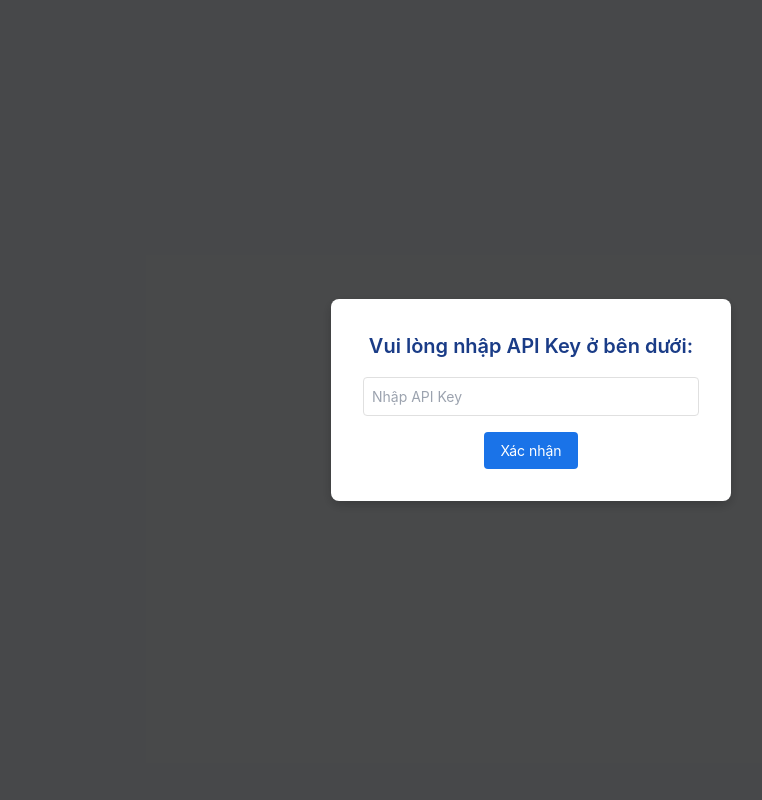
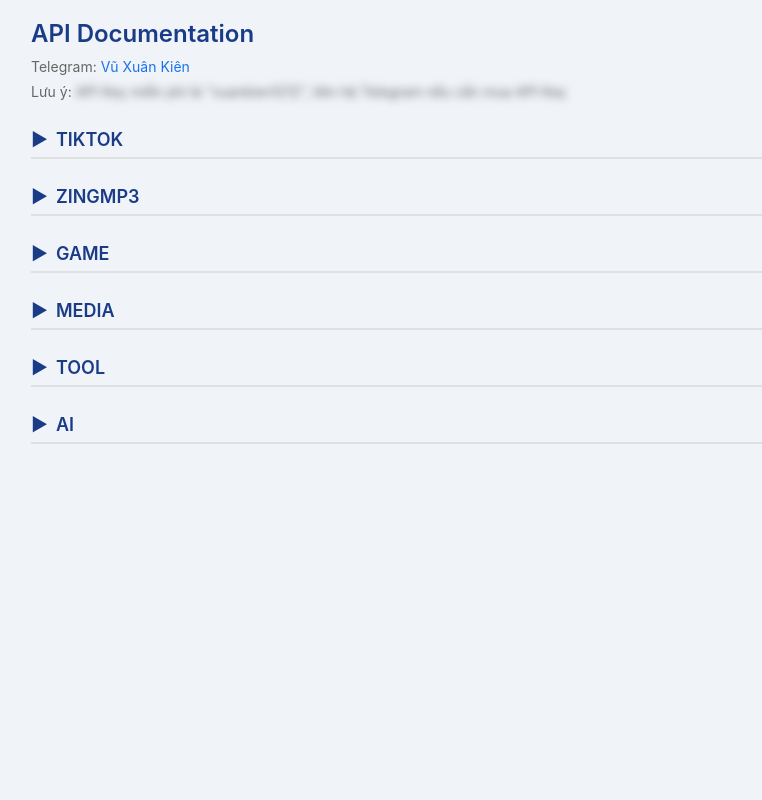
Before and after one commit to Xuankiendev/api-kiendev, a Flask app: page / in a window 1280 px wide. Shown: the whole page, without its empty margins (109-871 px from the left). Run offline with Flask 3, Linux system fonts and the light colour scheme.

Commit message:
Update index.html

```diff
--- a/templates/index.html
+++ b/templates/index.html
@@ -12,87 +12,12 @@
             color: #333;
             margin: 0;
             padding: 1rem;
-            overflow: hidden;
         }
         .container {
             max-width: 1000px;
             margin: 0 auto;
             opacity: 0;
             animation: fadeIn 0.8s ease-out forwards;
-            display: none;
-        }
-        .modal {
-            position: fixed;
-            top: 0;
-            left: 0;
-            width: 100%;
-            height: 100%;
-            background: rgba(0, 0, 0, 0.7);
-            display: flex;
-            align-items: center;
-            justify-content: center;
-            z-index: 1000;
-        }
-        .modal-content {
-            background: #fff;
-            padding: 2rem;
-            border-radius: 0.5rem;
-            text-align: center;
-            box-shadow: 0 4px 12px rgba(0, 0, 0, 0.2);
-            max-width: 400px;
-            width: 90%;
-        }
-        .modal-content h2 {
-            font-size: 1.25rem;
-            font-weight: 600;
-            color: #1a3c87;
-            margin-bottom: 1rem;
-        }
-        .modal-content input {
-            width: 100%;
-            padding: 0.5rem;
-            margin-bottom: 1rem;
-            border: 1px solid #e0e0e0;
-            border-radius: 0.25rem;
-            font-size: 0.875rem;
-        }
-        .modal-content button {
-            background: #1a73e8;
-            color: #fff;
-            padding: 0.5rem 1rem;
-            border: none;
-            border-radius: 0.25rem;
-            font-size: 0.875rem;
-            cursor: pointer;
-            transition: background 0.2s ease;
-        }
-        .modal-content button:hover {
-            background: #1557b0;
-        }
-        .error-screen {
-            position: fixed;
-            top: 0;
-            left: 0;
-            width: 100%;
-            height: 100%;
-            background: #ff4d4d;
-            color: #fff;
-            display: flex;
-            align-items: center;
-            justify-content: center;
-            font-size: 2rem;
-            font-weight: 700;
-            text-align: center;
-            z-index: 2000;
-            display: none;
-            animation: moveErrorText 10s linear infinite;
-        }
-        @keyframes moveErrorText {
-            0% { top: 0; left: 0; }
-            25% { top: calc(100% - 2rem); left: 0; }
-            50% { top: calc(100% - 2rem); left: calc(100% - 10rem); }
-            75% { top: 0; left: calc(100% - 10rem); }
-            100% { top: 0; left: 0; }
         }
         @keyframes fadeIn {
             from { opacity: 0; transform: translateY(10px); }
@@ -235,15 +160,7 @@
     </style>
 </head>
 <body>
-    <div class="modal" id="apiKeyModal">
-        <div class="modal-content">
-            <h2>Vui lòng nhập API Key ở bên dưới:</h2>
-            <input type="text" id="apiKeyInput" placeholder="Nhập API Key" />
-            <button onclick="verifyApiKey()">Xác nhận</button>
-        </div>
-    </div>
-    <div class="error-screen" id="errorScreen">ĐI ỈA ĐI !</div>
-    <div class="container" id="apiContainer">
+    <div class="container">
         <h1>API Documentation</h1>
         <div class="telegram">Telegram: <a href="https://t.me/deptraiaiyeu" target="_blank">Vũ Xuân Kiên</a></div>
         <div class="api-key">Lưu ý: <span class="key-text" onclick="this.classList.toggle('revealed')">API Key miễn phí là "xuankien1212", liên hệ Telegram nếu cần mua API Key</span></div>
@@ -442,41 +359,6 @@
     </div>
 
     <script>
-        let validApiKey = "";
-
-        fetch('config.json')
-            .then(response => {
-                if (!response.ok) {
-                    throw new Error('Network response was not ok ' + response.statusText);
-                }
-                return response.json();
-            })
-            .then(config => {
-                validApiKey = config.apikey;
-            })
-            .catch(error => {
-                console.error('There has been a problem with your fetch operation:', error);
-                document.getElementById("apiKeyModal").style.display = "none";
-                document.getElementById("errorScreen").style.display = "flex";
-                document.getElementById("errorScreen").textContent = "Lỗi tải cấu hình!";
-            });
-
-        function verifyApiKey() {
-            const inputKey = document.getElementById("apiKeyInput").value;
-            const modal = document.getElementById("apiKeyModal");
-            const apiContainer = document.getElementById("apiContainer");
-            const errorScreen = document.getElementById("errorScreen");
-
-            if (inputKey === validApiKey) {
-                modal.style.display = "none";
-                apiContainer.style.display = "block";
-                errorScreen.style.display = "none";
-            } else {
-                modal.style.display = "none";
-                errorScreen.style.display = "flex";
-            }
-        }
-
         function toggleCategory(element, tableId) {
             const table = document.getElementById(tableId);
             const isActive = table.classList.contains('active');
@@ -487,12 +369,6 @@
                 table.classList.add('active');
             }
         }
-
-        document.getElementById("apiKeyInput").addEventListener("keypress", function(event) {
-            if (event.key === "Enter") {
-                verifyApiKey();
-            }
-        });
     </script>
 </body>
 </html>
```
